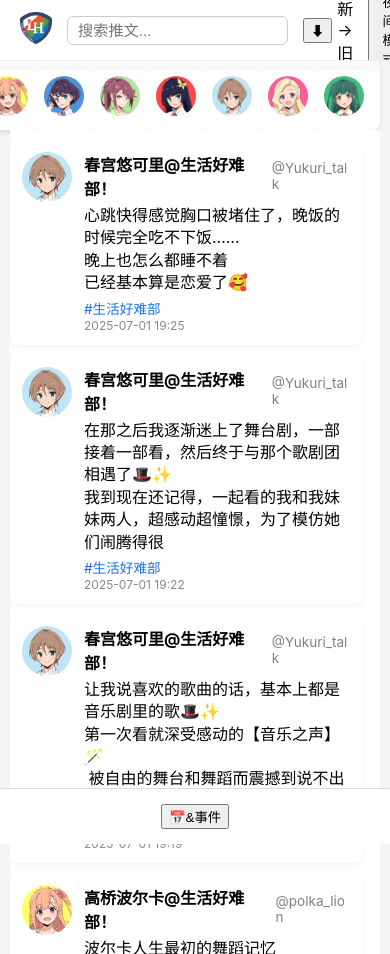
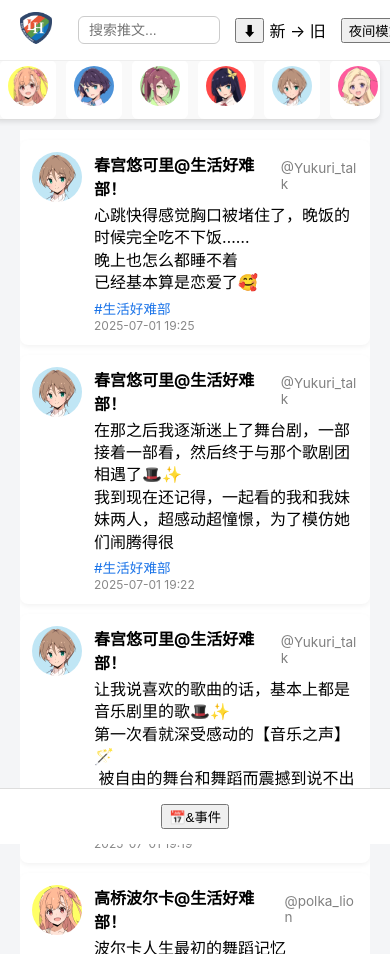
Before and after one commit to Pikapaca/IkizulivetwiZH, a plain HTML site: page index.html in a window 390 px wide. Drawn offline with Linux system fonts and the light colour scheme; no server answers.

Commit message:
Add files via upload

```diff
--- a/style.css
+++ b/style.css
@@ -357,6 +357,28 @@ body.dark #guideBtn:hover {
     z-index: 1000;
   }
 
+/* 搜索框可缩小 */
+  #searchInput {
+    margin-left: auto;
+    flex: 1;            /* 允许占剩余空间 */
+    min-width: 0;       /* ⭐ 允许压缩 */
+    max-width: 120px;   /* 限制最大宽度 */
+    font-size: 14px;
+  }
+
+  /* 排序下拉缩小 */
+  #sortSelect {
+    font-size: 13px;
+    padding: 4px 6px;
+  }
+
+  /* 夜间模式按钮缩小 */
+  #darkModeToggle {
+    font-size: 13px;
+    padding: 4px 6px;
+    white-space: nowrap;
+  }
+
   /* 成员栏改为顶部横向滚动 */
   #memberSidebar {
     position: fixed;
@@ -367,14 +389,15 @@ body.dark #guideBtn:hover {
     display: flex;
     overflow-x: auto;
     white-space: nowrap;
+    padding: 0 10px;          /* ⭐ 左右留空间 */
+    gap: 10px;                /* ⭐ 元素之间间距 */
     border-bottom: 1px solid #ddd;
+    box-sizing: border-box;  /* ⭐ 必须加这个 */
   }
 
   #memberSidebar .member-btn {
     flex: 0 0 auto;
-    margin-left: 10px
-    margin-right: 10px;
-    margin-bottom: 0
+    margin-bottom: 0;
   }
 
   /* 月份栏可折叠 */
@@ -432,8 +455,8 @@ body.dark #guideBtn:hover {
     position: fixed;      /* 固定在视口 */
     top: 130px;           /* 留出 header + 成员栏高度 */
     bottom: 70px;         /* 留出底部操作栏 */
-    left: 10px;           /* 两侧间距 */
-    right: 10px;          /* 两侧间距 */
+    left: 20px;           /* 两侧间距 */
+    right: 20px;          /* 两侧间距 */
     overflow-y: auto;     /* 内部可滚动 */
     overflow-x: hidden
     box-sizing: border-box;
@@ -443,8 +466,8 @@ body.dark #guideBtn:hover {
   }
 
   .tweet {
-    width: 95%;
-    max-width: 95%;
+    width: 100%;
+    max-width: 100%;
     margin-bottom: 10px;
     box-sizing: border-box;
     word-break: break-word;
```
